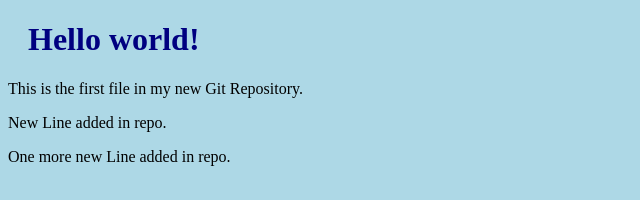
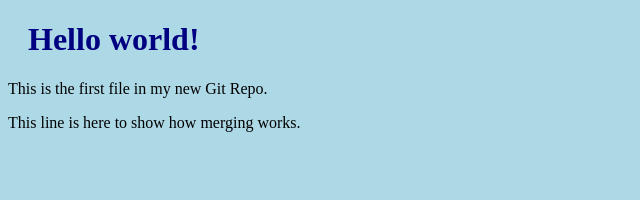
Before and after one commit to haritashendge/haritakshay, a plain HTML site: page index.html in a window 1280 px wide. Shown: the whole page, without its empty margins (0-640 px from the left). Drawn offline with Linux system fonts and the light colour scheme.

Commit message:
Updated index.html with emergency fix

```diff
--- a/index.html
+++ b/index.html
@@ -7,10 +7,8 @@
 <body>
 
 <h1>Hello world!</h1>
-<p>This is the first file in my new Git Repository.</p>
-<p>New Line added in repo.</p>
-<p>One more new Line added in repo.</p>
-
+<p>This is the first file in my new Git Repo.</p>
+<p>This line is here to show how merging works.</p>
 
 </body>
 </html>
```
